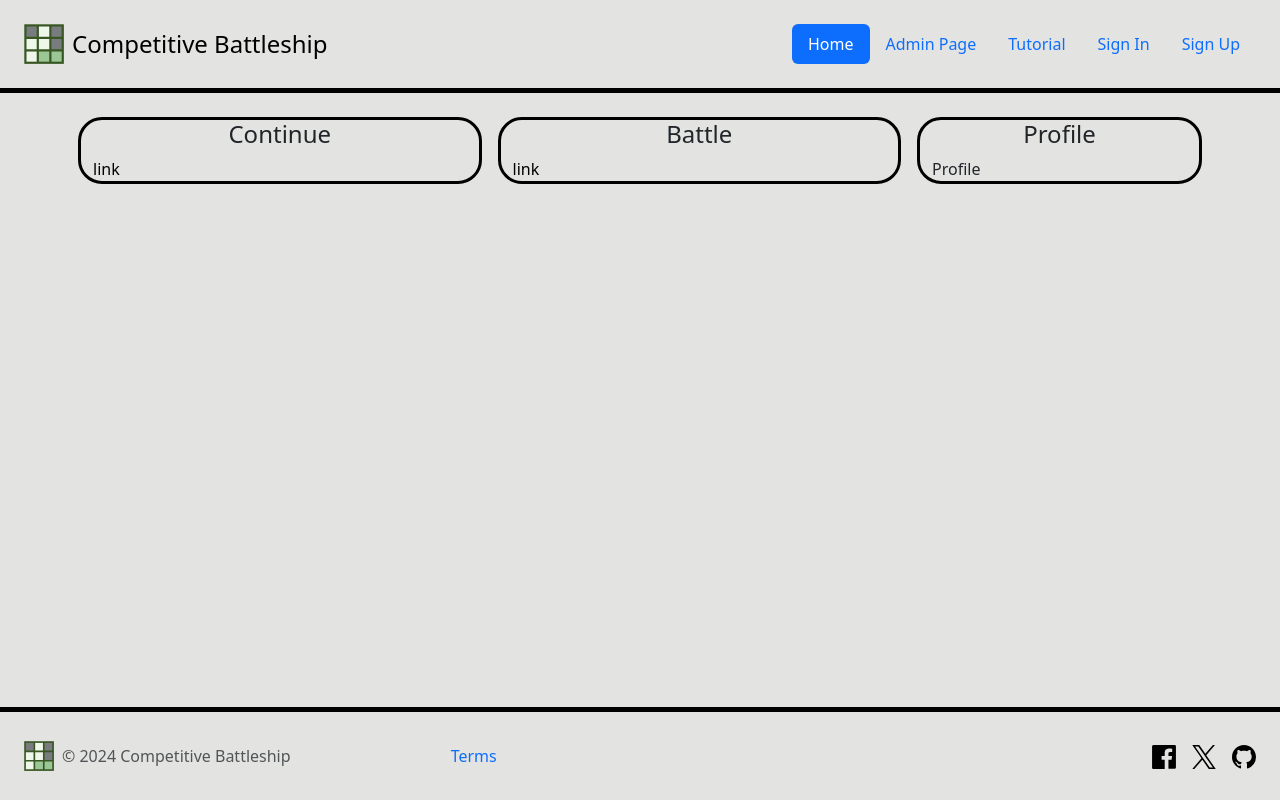
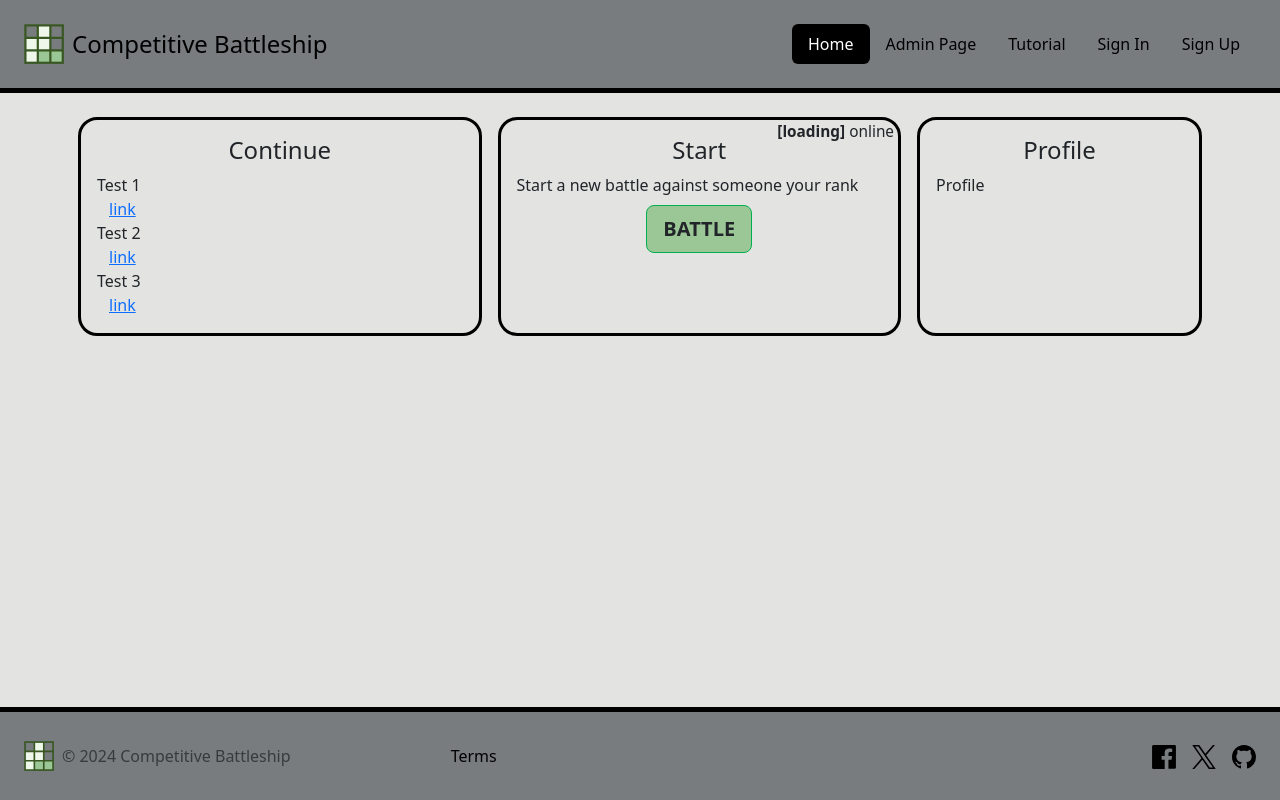
Before and after one commit to LouisBarbier/Competitive_Battleship, a PHP site: page / in a window 1280 px wide. Run offline with PHP 8.4, Linux system fonts and the light colour scheme.

Commit message:
better header and footers colors + start index.php content

```diff
--- a/common/script.js
+++ b/common/script.js
@@ -1,4 +1,7 @@
-document.getElementById('login').addEventListener('click',  function (event) {
+let loginElem = document.getElementById('login');
+
+if (loginElem != undefined && loginElem != null) {
+  loginElem.addEventListener('click',  function (event) {
     event.preventDefault();
 
     let height = 420;
@@ -10,3 +13,4 @@
 
     window.open("login.html", "Log in - Competitive Battleship", features);
   });
+}
--- a/common/styles.css
+++ b/common/styles.css
@@ -1,37 +1,79 @@
+:root {
+    --body-bg-color: #e3e3e1;
+    --nav-bg-color: #787C7E;
+    --bd-color: black;
+    --tx-color: black;
+}
+
 body {
-    background-color: #e3e3e1;
+    background-color: var(--body-bg-color);
 }
 
 header {
     position: sticky;
     width: 100%;
     padding: 1.5rem;
-    border-bottom: solid 5px black;
+    border-bottom: solid 5px var(--bd-color);
+    background-color: var(--nav-bg-color);
+}
+
+.custom-active {
+    --bs-nav-pills-link-active-bg: black;
 }
 
 main {
     padding: 1.5rem;
 }
 
-.col {
-    border: solid 3px black;
-    border-radius: 1.5rem;
-}
-
-.col-profile {
-    flex: 0 0 auto;
-    width: 25%;
-  }
-
 footer {
     position: absolute;
     bottom: 0%; left: 0%;
     width: 100%;
     padding: 1.5rem;
-    border-top: solid 5px black;
+    border-top: solid 5px var(--bd-color);
+    background-color: var(--nav-bg-color);
 }
 
-a {
-    text-decoration: none;
-    color: black;
+.col {
+    border: solid 3px var(--bd-color);
+    border-radius: 1.5vw;
 }
+
+#started_games {
+    overflow-y: auto;
+}
+
+#search_games {
+    position: relative;
+}
+
+div.nb-online {
+    position: absolute;
+    top: 0%; right: 1%;
+    font-size: 1.2vw;
+}
+
+span.nb-online {
+    font-weight: bold;
+}
+
+#battle-button {
+    border-color: rgb(0, 176, 80);
+    background-color: #9BC696;
+    font-weight: bold;
+}
+
+#battle-button:hover {
+    border-color: rgb(0, 176, 70);
+    background-color: #90b78b;
+}
+
+#battle-button:active {
+    border-color: rgb(0, 134, 60);
+    background-color: #8aad84;
+}
+
+#profile {
+    flex: 0 0 auto;
+    width: 25%;
+}
--- a/index.php
+++ b/index.php
@@ -6,7 +6,7 @@
     <meta name="author" content="Louis Barbier">
     <meta name="description" content="Play Battleship Against Other">
     <title>Competitive Battleship</title>
-    <link rel="icon" type="image/svg+xml" href="images\logos\competitive_battleship.svg">
+    <link rel="icon" type="image/svg+xml" href="common/images/competitive_battleship.svg">
     <link href="https://cdn.jsdelivr.net/npm/bootstrap@5.3.3/dist/css/bootstrap.min.css" rel="stylesheet" integrity="sha384-QWTKZyjpPEjISv5WaRU9OFeRpok6YctnYmDr5pNlyT2bRjXh0JMhjY6hW+ALEwIH" crossorigin="anonymous">
     <link rel="stylesheet" href="common/styles.css">
 </head>
@@ -63,37 +63,51 @@
 
         <ul class="nav nav-pills">
             <li class="nav-item">
-                <a href="#" class="nav-link active" target="_self" aria-current="page">Home</a>
+                <a href="#" class="nav-link active custom-active" target="_self" aria-current="page">Home</a>
             </li>
             <li class="nav-item">
                 <!--
                     This button is accessible only if we are connected and if we are an admin
                 -->
-                <a href="admin.php" class="nav-link" target="_self">Admin Page</a>
+                <a href="admin.php" class="nav-link text-black" target="_self">Admin Page</a>
             </li>
             <li class="nav-item">
-                <a href="tutorial.php" class="nav-link" target="_self">Tutorial</a>
+                <a href="tutorial.php" class="nav-link text-black" target="_self">Tutorial</a>
             </li>
             <li class="nav-item">
-                <a id="login" href="login.html" class="nav-link" target="_blank">Sign In</a>
+                <a id="login" href="login.html" class="nav-link text-black" target="_blank">Sign In</a>
             </li>
             <li class="nav-item">
-                <a href="registration.php" class="nav-link" target="_self">Sign Up</a>
+                <a href="registration.php" class="nav-link text-black" target="_self">Sign Up</a>
             </li>
         </ul>
     </header>
 
     <main class="container">
         <div class="row">
-            <div id="started_games" class="col mx-2">
+            <div id="started_games" class="col mx-2 p-3 mw-100">
                 <h4 class="text-center">Continue</h4>
-                <a href="battle.php" target="_self">link</a>
+                <div class="container">
+                    <div class="row">
+                        Test 1 <a href="battle.php" target="_self">link</a>
+                    </div>
+                    <div class="row">
+                        Test 2 <a href="battle.php" target="_self">link</a>
+                    </div>
+                    <div class="row">
+                        Test 3 <a href="battle.php" target="_self">link</a>
+                    </div>
+                </div>
             </div>
-            <div id="search_games" class="col mx-2">
-                <h4 class="text-center">Battle</h4>
-                <a href="matchmaking.php" target="_self">link</a>
+            <div id="search_games" class="col mx-2 p-3 mw-100">
+                <h4 class="text-center">Start</h4>
+                <div class="nb-online"><span class="nb-online">[loading]</span> online</div>
+                <div>Start a new battle against someone your rank</div>
+                <div class="text-center my-2">
+                    <a id="battle-button" class="btn btn-lg" role="button" href="matchmaking.php" target="_self">BATTLE</a>
+                </div>
             </div>
-            <div id="profile" class="col col-profile mx-2">
+            <div id="profile" class="col mx-2 p-3 mw-100">
                 <h4 class="text-center">Profile</h4>
                 Profile
             </div>
@@ -108,9 +122,9 @@
             <span class="mb-3 mb-md-0 text-body-secondary">&copy; 2024 Competitive Battleship</span>
         </div>
 
-        <ul class="nav col-md-4 justify-content-start list-unstyled d-flex">
+        <ul class="nav col-md-4 nav-pills justify-content-start">
             <li class="nav-item">
-                <a href="terms.php" class="nav-link" target="_self">Terms</a>
+                <a href="terms.php" class="nav-link text-black" target="_self">Terms</a>
             </li>
         </ul>
 
```
Also changed, not shown: admin.php (+6 -6 lines), editAccount.php (+6 -6 lines), registration.php (+7 -7 lines), terms.php (+6 -6 lines), tutorial.php (+6 -6 lines). Lines whose indentation alone changed are shown as unchanged.
